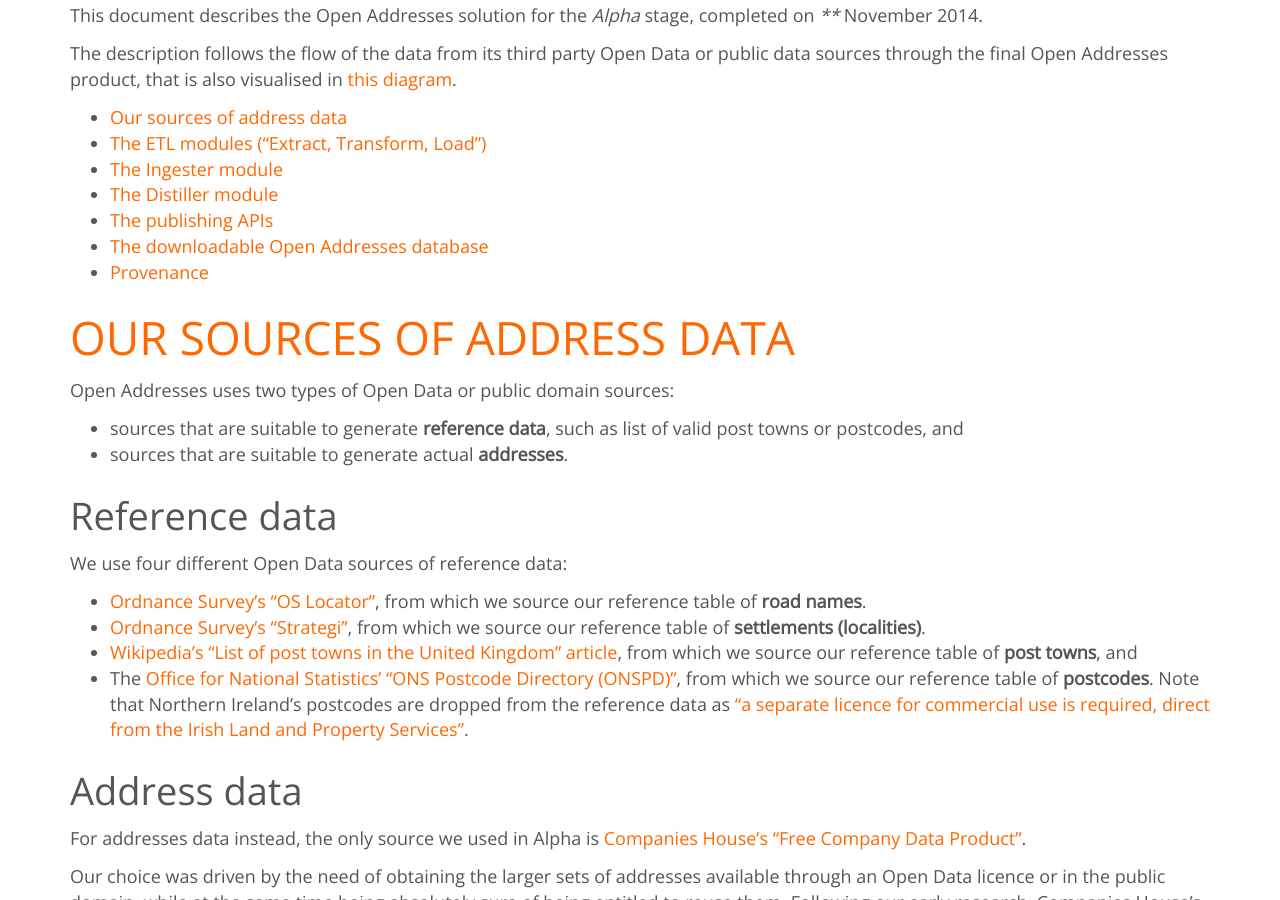
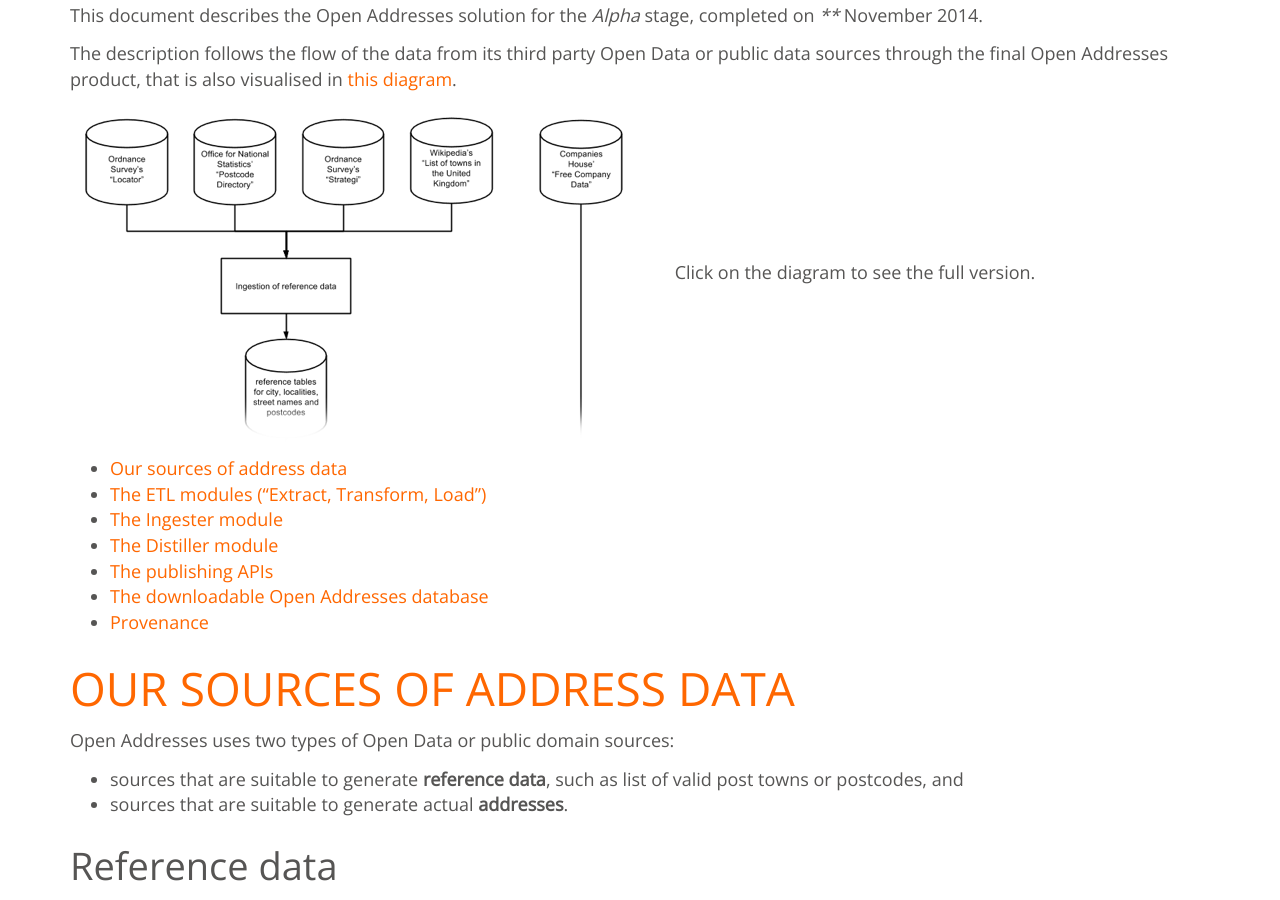
Before and after one commit to OpenAddressesUK/OLD_openaddressesuk.github.io, a Jekyll site: the page built from docs.md, in a window 1280 px wide and 900 px high, scrolled down 323 px. Built offline with Jekyll 4.4.1, drawn with Linux system fonts in a browser that asks for light colours; nearby versions of some CDN libraries.

Commit message:
Added revised diagram and preview

```diff
--- a/docs.md
+++ b/docs.md
@@ -6,6 +6,9 @@ layout: default
 This document describes the Open Addresses solution for the *Alpha* stage, completed on **** November 2014.
 
 The description follows the flow of the data from its third party Open Data or public data sources through the final Open Addresses product, that is also visualised in [this diagram](/assets/images/docs/data_workflow.png).
+
+<img src="/assets/images/docs/data_workflow_preview.png">
+Click on the diagram to see the full version.
 
 - <a href='#sources'>Our sources of address data</a>
 - <a href='#etls'>The ETL modules ("Extract, Transform, Load")</a>
```
Also changed, not shown: assets/images/docs/data_workflow.png, assets/images/docs/data_workflow.svg (added), assets/images/docs/data_workflow_preview.png (added).
